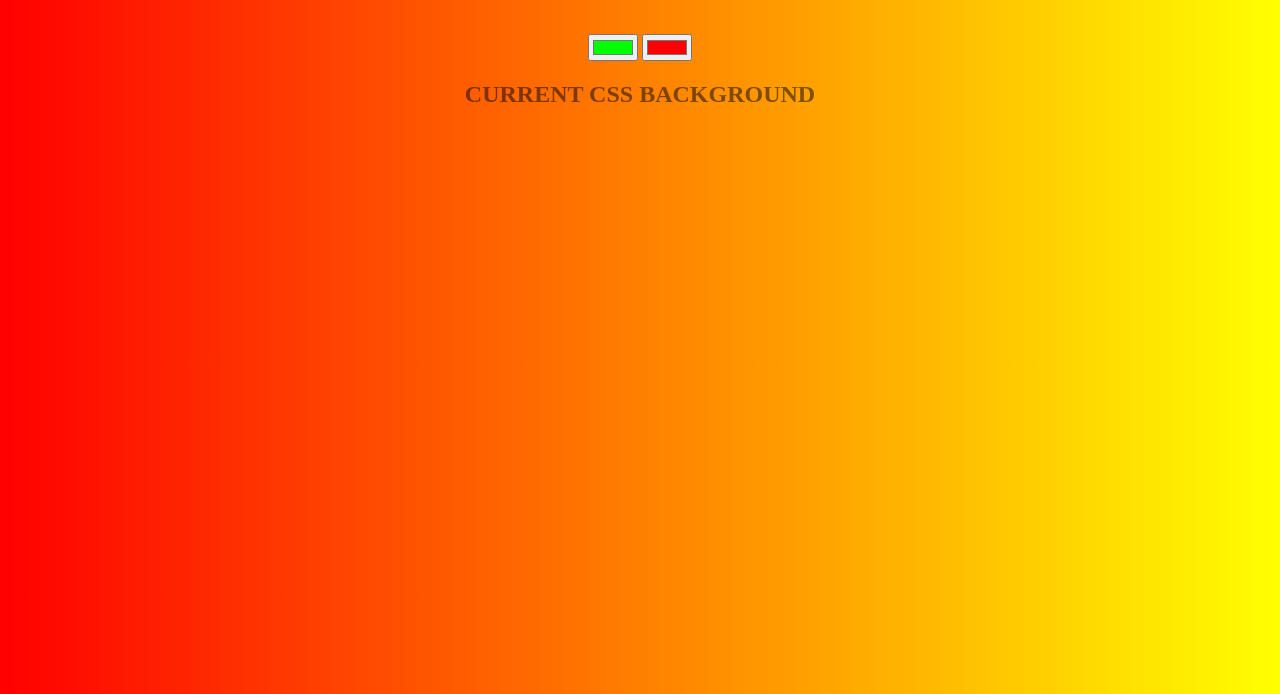
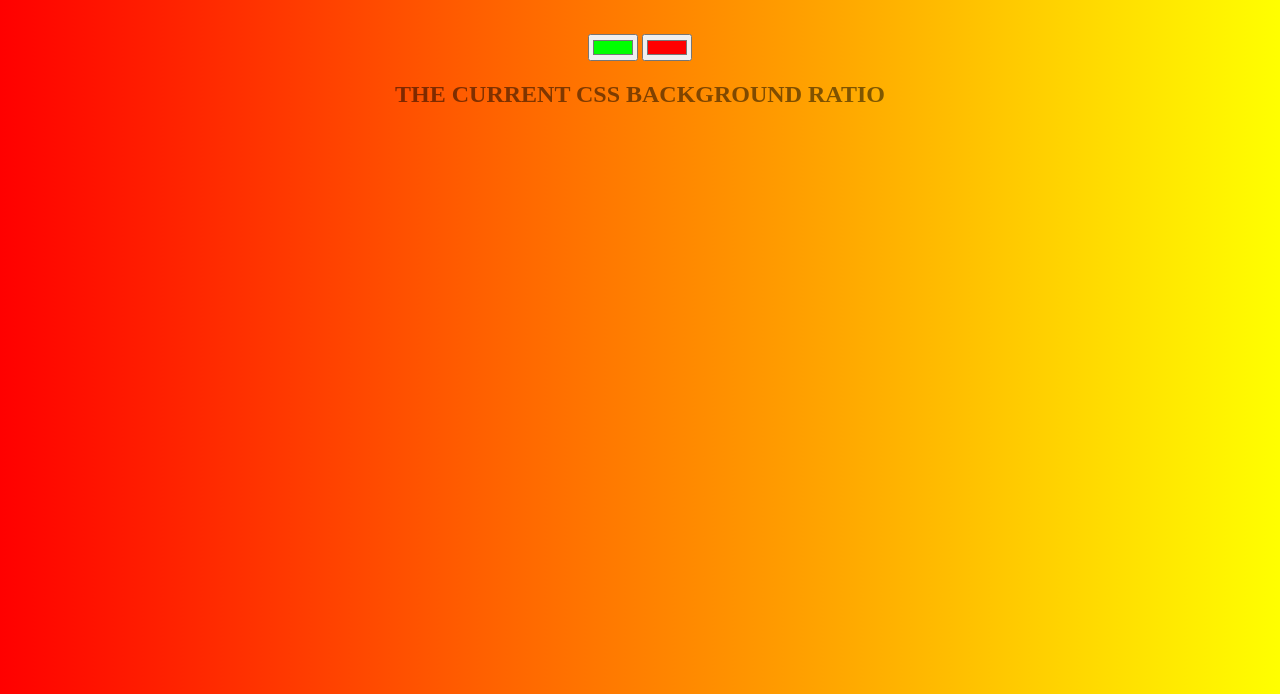
Before and after one commit to ajilann/Backgrond-generator, a plain HTML site: page index.html in a window 1280 px wide. Shown: the part 106-800 px from the top of the page. Drawn offline with Linux system fonts and the light colour scheme.

Commit message:
heading text is changed

```diff
--- a/index.html
+++ b/index.html
@@ -8,7 +8,7 @@
  <h1> COOL Generator </h1>
  <input class= "color1" type='color' name='color1' value= #00ff00>
  <input class= "color2" type= 'color' name= 'color2' value = #ff0000>
- <h2>current css background</h2>
+ <h2> the current css background ratio</h2>
  <h3></h3>
 <script type="text/javascript" src="script.js"></script>
 </body>
```
